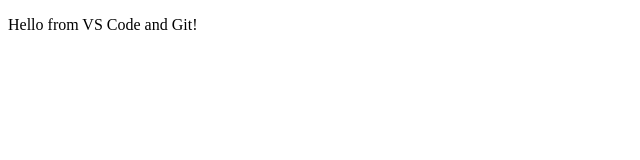
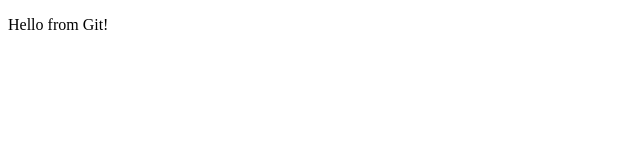
Before and after one commit to the-common-coder/vscode-git, a plain HTML site: page index.html in a window 1280 px wide. Shown: the whole page, without its empty margins (0-640 px from the left). Drawn offline with Linux system fonts and the light colour scheme.

Commit message:
commit change

```diff
--- a/index.html
+++ b/index.html
@@ -3,9 +3,9 @@
   <head>
     <meta charset="UTF-8" />
     <meta name="viewport" content="width=device-width, initial-scale=1.0" />
-    <title>Hello from VS Code and Git</title>
+    <title>Hello from VS Code!</title>
   </head>
   <body>
-    <p>Hello from VS Code and Git!</p>
+    <p>Hello from Git!</p>
   </body>
 </html>
```
